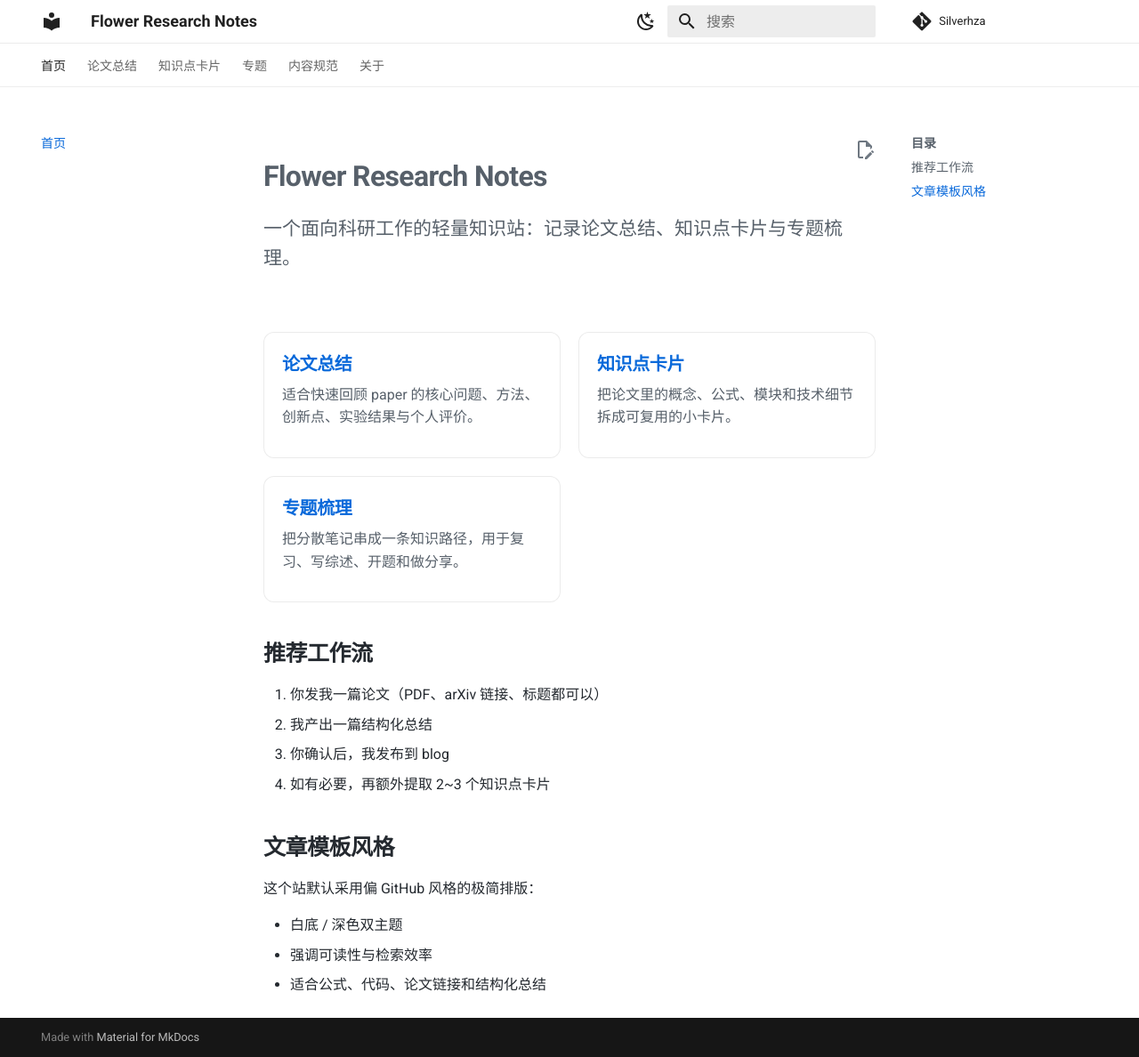
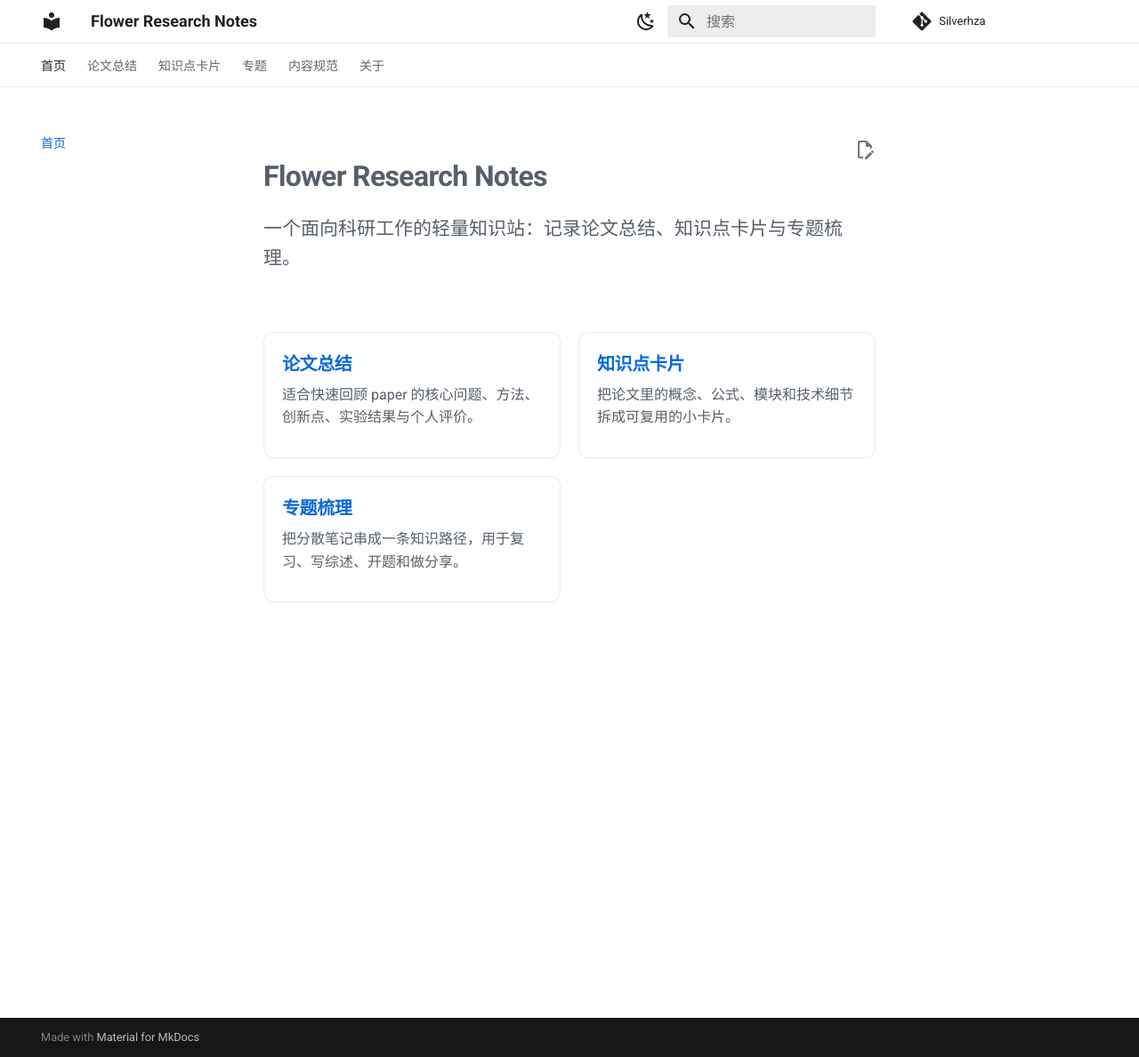
Before and after one commit to Silverhza/silverhza.github.io, an MkDocs documentation site: the page built from docs/index.md, in a window 1280 px wide and 1188 px high. Shown: the whole window at 89% size. Built offline with MkDocs 1.6.1 and Material for MkDocs 9.7.7, drawn with Linux system fonts in a browser that asks for light colours.

Commit message:
Update index.md

```diff
--- a/docs/index.md
+++ b/docs/index.md
@@ -17,18 +17,3 @@
     <p>把分散笔记串成一条知识路径，用于复习、写综述、开题和做分享。</p>
   </div>
 </div>
-
-## 推荐工作流
-
-1. 你发我一篇论文（PDF、arXiv 链接、标题都可以）
-2. 我产出一篇结构化总结
-3. 你确认后，我发布到 blog
-4. 如有必要，再额外提取 2~3 个知识点卡片
-
-## 文章模板风格
-
-这个站默认采用偏 GitHub 风格的极简排版：
-
-- 白底 / 深色双主题
-- 强调可读性与检索效率
-- 适合公式、代码、论文链接和结构化总结
```
